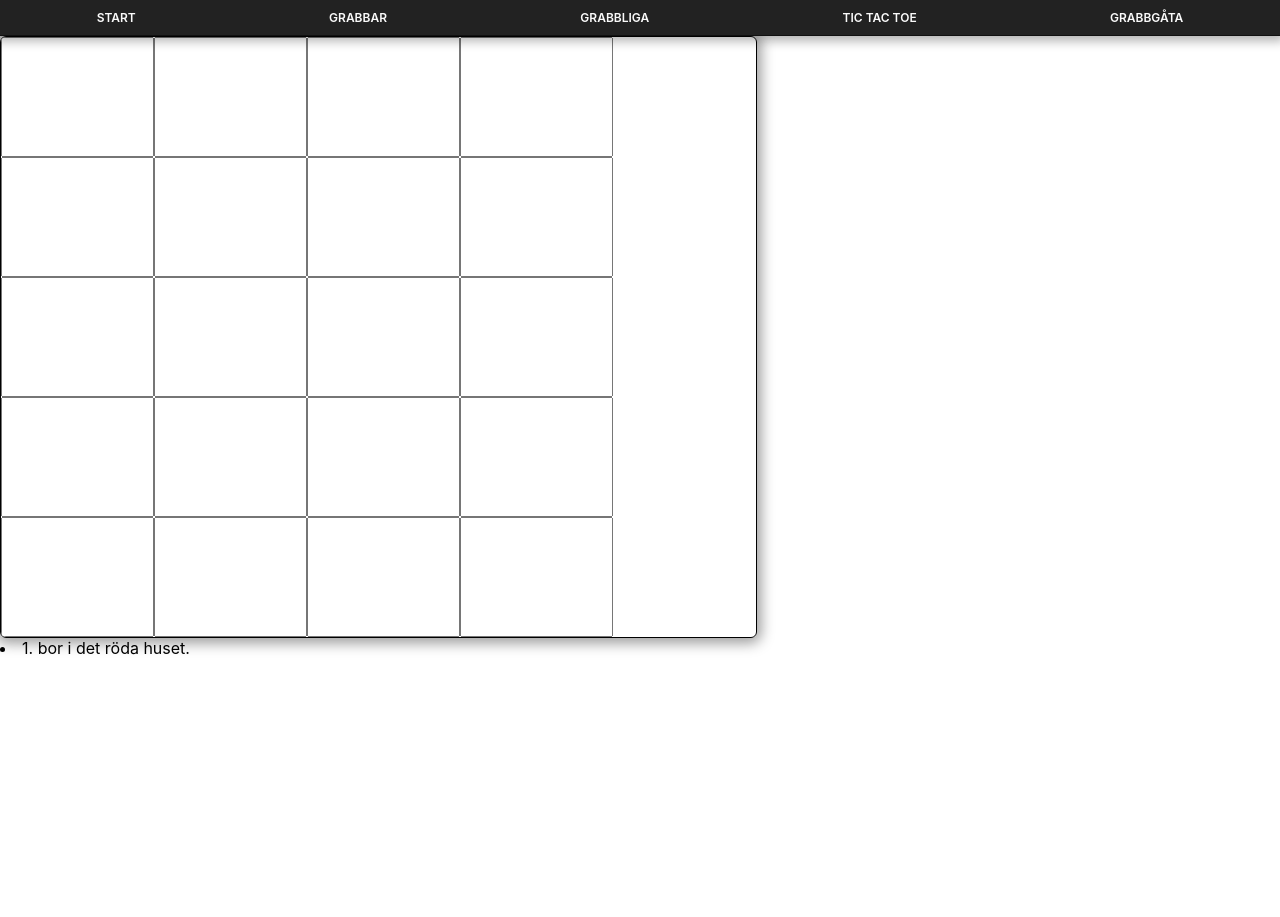
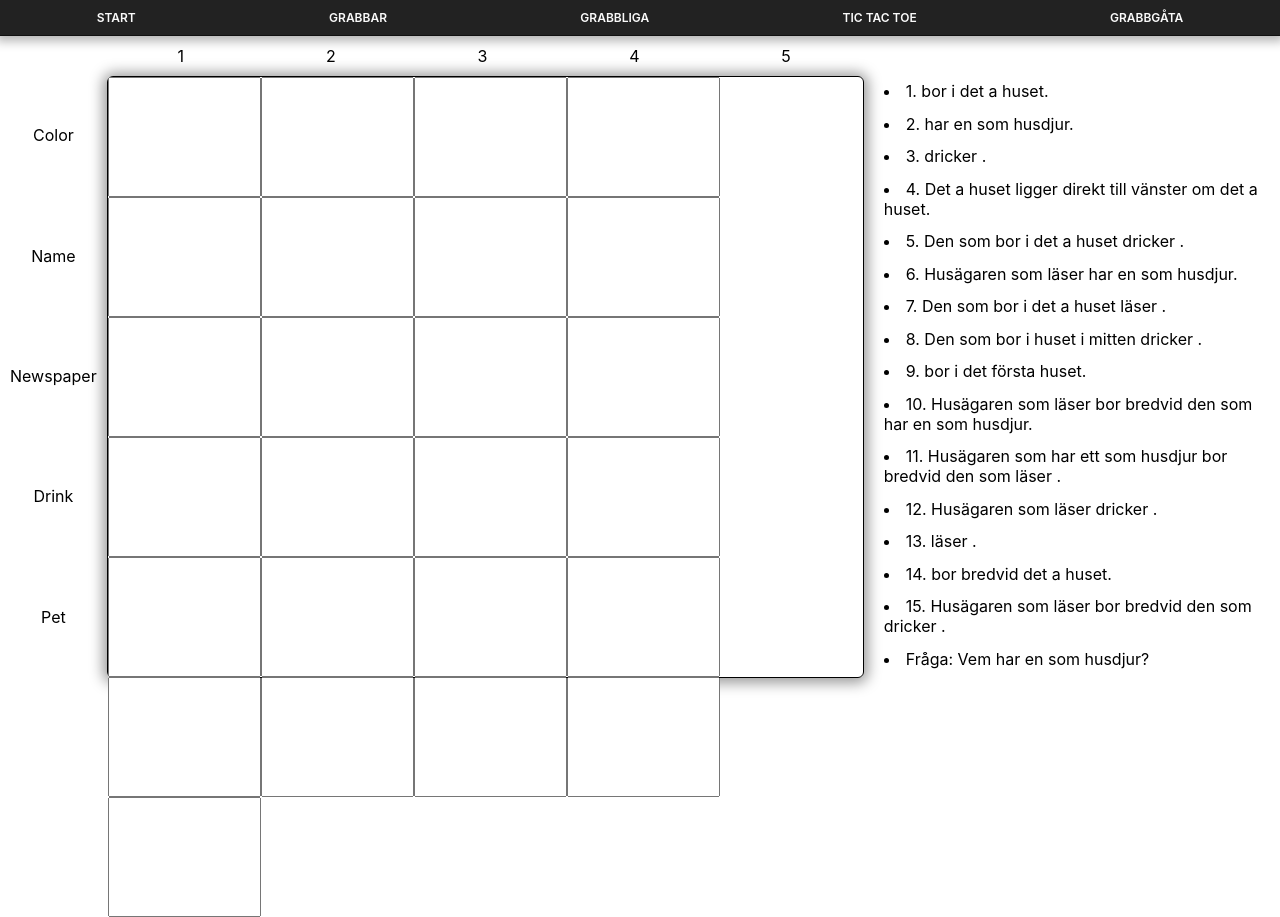
Before and after one commit to jompahl/grabb-generator, a React (Create React App) app: page /riddle in a window 1280 px wide. Before the commit the page ends 800 px from the top, so only its background shows below. Built offline with nearby package versions, Linux system fonts and the light colour scheme.

Commit message:
gåtgenerator klar

```diff
--- a/src/App.css
+++ b/src/App.css
@@ -283,7 +283,6 @@
   flex-wrap: wrap;
   width: 755px;
   border-radius: 6px;
-  overflow: hidden;
   height: 600px;
 }
 
@@ -293,3 +292,44 @@
   width: 145px;
   height: 114px;
 }
+
+.houseNumber {
+  display: flex;
+  justify-content: space-around;
+  width: 755px;
+  padding-bottom: 10px;
+}
+
+.riddleScreen {
+  display: flex;
+  flex-direction: row;
+}
+
+.houseInfo {
+  display: -webkit-flex;
+  display: flex;
+  -webkit-flex-direction: column;
+  flex-direction: column;
+  -webkit-justify-content: space-around;
+  justify-content: space-around;
+  height: 602px;
+  padding-top: 39px;
+  -webkit-align-items: center;
+  align-items: center;
+  padding-left: 10px;
+  padding-right: 10px;
+}
+.centerRiddle {
+  display: flex;
+  flex-direction: column;
+  padding-top: 10px;
+}
+
+.infoList {
+  display: flex;
+  flex-direction: column;
+  justify-content: space-around;
+  height: 600px;
+  padding-top: 39px;
+  padding-left: 20px;
+}
--- a/src/pages/Riddle.js
+++ b/src/pages/Riddle.js
@@ -1,38 +1,116 @@
 import React, { Component } from "react";
-import { TextInputField } from "evergreen-ui/commonjs/text-input";
+//import { TextInputField } from "evergreen-ui/commonjs/text-input";
 
 class Riddle extends Component {
   constructor(props) {
     super(props);
     this.state = {
-      table: Array(25).fill("")
+      table: Array(25).fill(""),
+      houseNumber: [1, 2, 3, 4, 5],
+      houseInfo: ["Color", "Name", "Newspaper", "Drink", "Pet"]
     };
   }
 
+  handleInput = (info, index) => {
+    const table = [...this.state.table];
+    table[index] = info;
+    return table;
+  };
+
   render() {
     const table = this.state.table;
+    const houseNumber = this.state.houseNumber;
+    const houseInfo = this.state.houseInfo;
     return (
       <React.Fragment>
+        <div className="riddleScreen">
+          <div className="houseInfo">
+            {houseInfo.map((value, index) => {
+              return <div key={index}>{houseInfo[index]}</div>;
+            })}
+          </div>
+          <div className="centerRiddle">
+            <div className="houseNumber">
+              {houseNumber.map((value, index) => {
+                return <div key={index}>{houseNumber[index]}</div>;
+              })}
+            </div>
             <div className="RiddleBoard">
-          {table.map(index => {
+              {table.map((value, index) => {
                 return (
                   <input
                     key={index}
                     className="Riddlesquare"
                     type="text"
-                bsSize="large"
                     //value={table[{ index }]}
                     onChange={evt => {
-                  this.setState({
-                    table: table.push(evt.target.value)
-                  });
+                      //   const table2 = table.splice();
+
+                      console.log(table);
+                      const tableNew = this.handleInput(
+                        evt.target.value,
+                        index
+                      );
+                      this.setState({ table: tableNew });
+
+                      //   this.setState(prevState => {
+                      //     const { table } = prevState;
+                      //     table: table.splice(index, 0, evt.target.value);
+                      //   });
                     }}
                   />
                 );
               })}
             </div>
-        <div>
-          <li>1. {table[5]} bor i det röda huset.</li>
+          </div>
+          <div className="infoList">
+            <li>
+              1. {table[7]} bor i det {table[2]}a huset.
+            </li>
+            <li>
+              2. {table[9]} har en {table[24]} som husdjur.
+            </li>
+            <li>
+              3. {table[6]} dricker {table[16]}.
+            </li>
+            <li>
+              4. Det {table[3]}a huset ligger direkt till vänster om det{" "}
+              {table[4]}a huset.
+            </li>
+            <li>
+              5. Den som bor i det {table[3]}a huset dricker {table[18]}.
+            </li>
+            <li>
+              6. Husägaren som läser {table[12]} har en {table[22]} som husdjur.
+            </li>
+            <li>
+              7. Den som bor i det {table[0]}a huset läser {table[10]}.
+            </li>
+            <li>8. Den som bor i huset i mitten dricker {table[17]}.</li>
+            <li>9. {table[5]} bor i det första huset.</li>
+            <li>
+              10. Husägaren som läser {table[11]} bor bredvid den som har en{" "}
+              {table[20]} som husdjur.
+            </li>
+            <li>
+              11. Husägaren som har ett {table[21]} som husdjur bor bredvid den
+              som läser {table[10]}.
+            </li>
+            <li>
+              12. Husägaren som läser {table[14]} dricker {table[19]}.
+            </li>
+            <li>
+              13. {table[8]} läser {table[13]}.
+            </li>
+            <li>
+              14. {table[5]} bor bredvid det {table[1]}a huset.
+            </li>
+            <li>
+              15. Husägaren som läser {table[11]} bor bredvid den som dricker{" "}
+              {table[15]}.
+            </li>
+            <li>Fråga: Vem har en {table[23]} som husdjur?</li>
+          </div>
         </div>
       </React.Fragment>
     );
```
Lines whose indentation alone changed are shown as unchanged.
